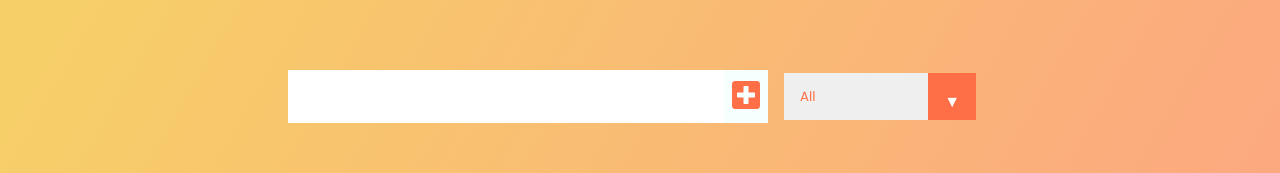
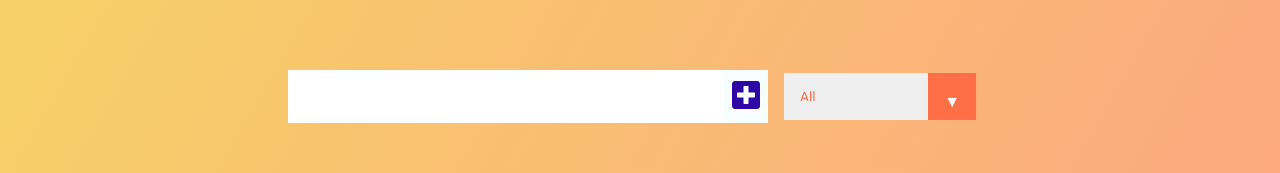
Before and after one commit to AmitSel/To-Do-Project, a React (Create React App) app: page / in a window 1280 px wide. Shown: the part 144-317 px from the top of the page. Built offline with nearby package versions, Linux system fonts and the light colour scheme.

Commit message:
change app

```diff
--- a/src/App.css
+++ b/src/App.css
@@ -28,13 +28,13 @@ form button {
   background: white;
 }
 form button {
-  color: #ff6f47;
+  color: #2f07a5;
   background: #f7fffe;
   cursor: pointer;
   transition: all 0.3s ease;
 }
 form button:hover {
-  background: #ff6f47;
+  background: #5c47ff;
   color: white;
 }
 .todo-container {
```
